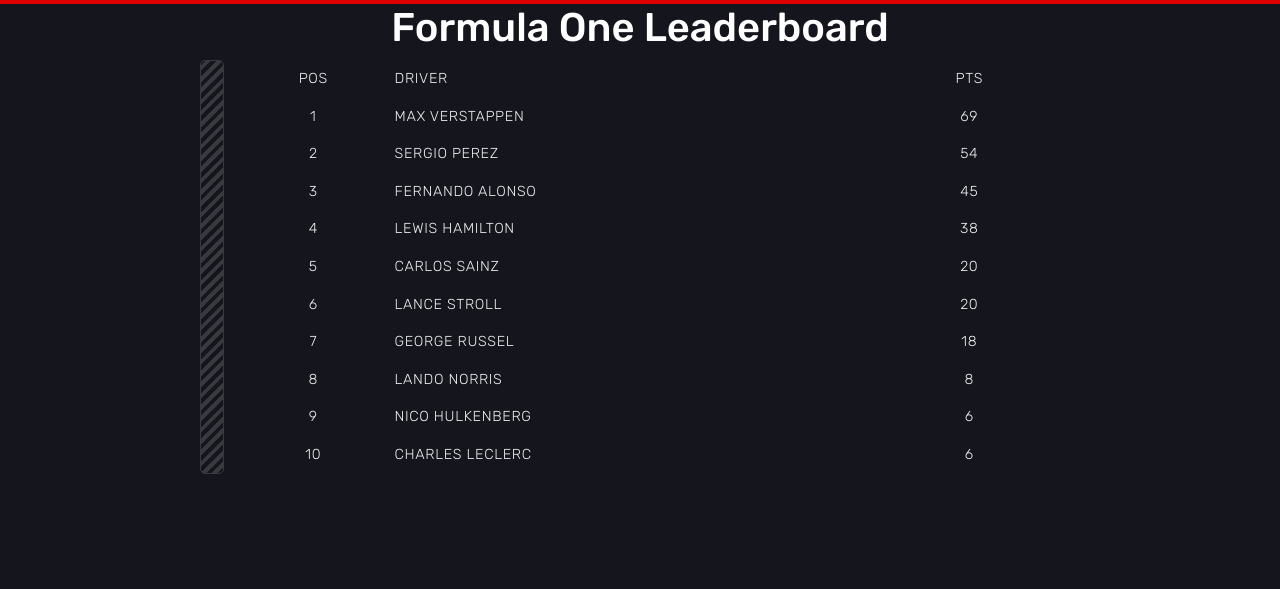
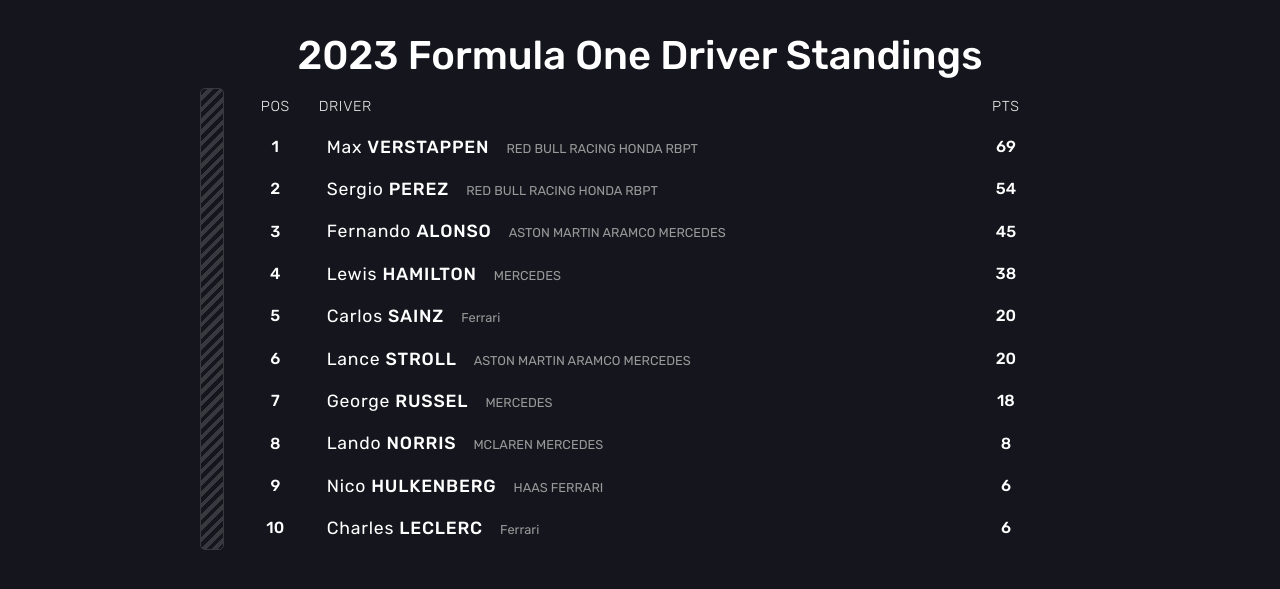
Before and after one commit to YushanWang9801/formula_one_color, a Flask app: page /driver_leaderboard in a window 1280 px wide. Shown: the top 589 px of the page. Run offline with Flask 3, Linux system fonts and the light colour scheme; lists and menus that the app fills with data are empty; some libraries are stand-ins or nearby versions.

Commit message:
update board

```diff
--- a/Components/data.py
+++ b/Components/data.py
@@ -45,41 +45,65 @@
     {
       "driver": "Max Verstappen",
       "pts": 69,
+      "team": 'RED BULL RACING HONDA RBPT',
     },
     {
       "driver": "Sergio Perez",
       "pts": 54,
+      "team": 'RED BULL RACING HONDA RBPT',
     },
     {
       "driver": "Fernando Alonso",
       "pts": 45,
+      "team": 'ASTON MARTIN ARAMCO MERCEDES'
     },
     {
       "driver": "Lewis Hamilton",
       "pts": 38,
+      "team": 'MERCEDES'
     },
     {
       "driver": "Carlos Sainz",
       "pts": 20,
+      "team": 'Ferrari',
     },
     {
       "driver": "Lance Stroll",
       "pts": 20,
+      "team": 'ASTON MARTIN ARAMCO MERCEDES',
     },
     {
       "driver": "George Russel",
       "pts": 18,
+      "team": 'MERCEDES',
     },
     {
       "driver": "Lando Norris",
       "pts": 8,
+      "team": 'MCLAREN MERCEDES',
     },
     {
       "driver": "Nico Hulkenberg",
       "pts": 6,
+      "team": 'HAAS FERRARI',
     },
     {
       "driver": "Charles Leclerc",
       "pts": 6,
+      "team": 'Ferrari',
     },
 ]
+
+
+colors = {
+  "mercedes": '#00D2BE',
+  "ferrari": '#DC0000',
+  "redBull": '#1E41FF',
+  "renault": '#FFF500',
+  "racingPoint": '#F596C8',
+  "alfaRomeo": '#9B0000',
+  "toroRosso": '#469BFF',
+  "haas": '#BD9E57',
+  "mclaren": '#FF8700',
+  "williams": '#FFFFFF'
+}
--- a/run.py
+++ b/run.py
@@ -9,12 +9,14 @@
 @app.route("/constructor_leaderboard")
 def home():
     return render_template('constructor.html', leaderboard = constructor_leaderboard,
+                           title = "Constructor Leaderboard",
                            enumerate=enumerate,
                            str = str)
 
 @app.route("/driver_leaderboard")
 def driver():
     return render_template('driver.html', leaderboard = driver_leaderboard,
+                           title = "Driver Leaderboard",
                            enumerate=enumerate,
                            str = str)
 
--- a/static/main.css
+++ b/static/main.css
@@ -6,7 +6,8 @@
   padding: 0;
 }
 body {
-  border-top: 4px solid #DC0000;
+  /* border-top: 4px solid #DC0000; */
+  margin: 2rem 0;
   background: #15151E;
   color: #fff;
   font-family: 'Rubik', sans-serif;
@@ -68,7 +69,9 @@
   padding-left: 1rem;
   font-size: 1.1rem;
   letter-spacing: 0.05rem;
+  margin: 1rem 0;
 }
+
 table td.driver strong {
   text-transform: uppercase;
   font-weight: 500;
--- a/templates/driver.html
+++ b/templates/driver.html
@@ -1,5 +1,6 @@
 {% extends "layout.html" %}
 {% block content %}
+<h1>2023 Formula One Driver Standings</h1>
 <table>
     <tr>
       <th>POS</th>
@@ -8,9 +9,13 @@
     </tr>
     {% for idx, driver in enumerate(leaderboard) %}
         <tr>
-            <th>{{str(idx+1)}}</th>
-            <th>{{driver["driver"]}}</th>
-            <th>{{driver["pts"]}}</th>
+            <td class="position">{{str(idx+1)}}</td>
+            <td class="driver">
+                {{driver["driver"].split(" ")[0]}}
+                <strong>{{driver["driver"].split(" ")[1]}}</strong>
+                <span>{{driver["team"]}}</span>
+            </td>
+            <td class="position">{{driver["pts"]}}</td>
         </tr>
     {% endfor %}
 </table>
--- a/templates/layout.html
+++ b/templates/layout.html
@@ -8,13 +8,12 @@
 
         <link rel="stylesheet" type="text/css" href="{{ url_for('static', filename='main.css') }}">
         {% if title %}
-            <title>Flask Blog - {{ title }}</title>
+            <title>{{ title }}</title>
         {% else %}
             <title>Flask Blog</title>
         {% endif %}
     </head>
     <body>
-        <h1>Formula One Leaderboard</h1>
         {% block content %}{% endblock %}
     </body>
 </html>
```
Also changed, not shown: templates/constructor.html (+6 -3 lines).
